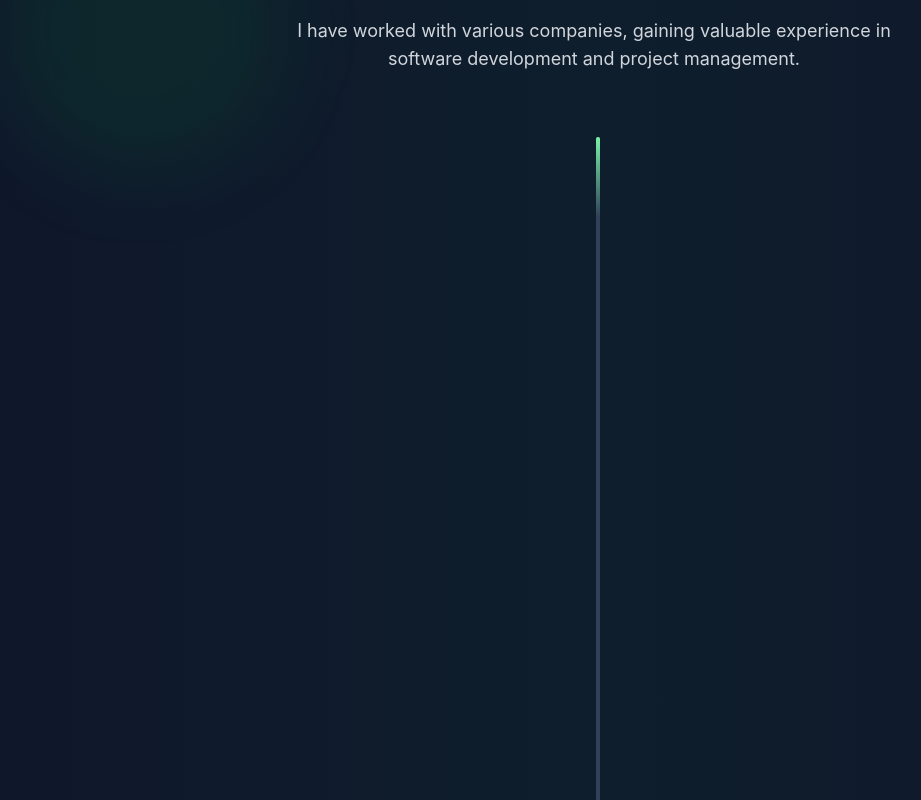
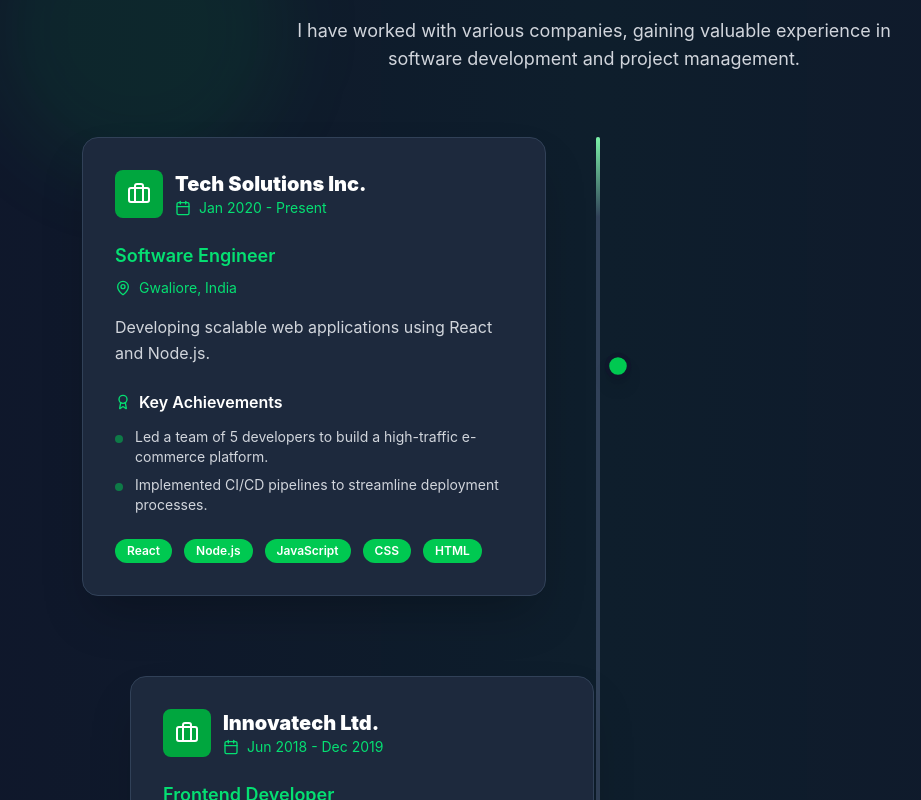
Before and after one commit to panditpavan44/Portfolio-website, a React (Vite) app in the folder portofilio-website/: page / in a window 1280 px wide. Shown: the part 4380-5180 px from the top of the page, without its empty margins (46-967 px from the left). Built offline with nearby package versions, Linux system fonts and the light colour scheme.

Commit message:
finish experience page but one problem

```diff
--- a/portofilio-website/src/component/Experience.jsx
+++ b/portofilio-website/src/component/Experience.jsx
@@ -1,9 +1,33 @@
 import { Award, Briefcase, Calendar, MapPin } from "lucide-react";
-import React, { useState } from "react";
+import React, { useEffect, useState } from "react";
 
 function Experience() {
   const [visisbleItems, setVisibleItems] = useState([]);
-  const [tomelineVisible, setTimelineVisible] = useState(false);
+  const [timelineVisible, setTimelineVisible] = useState(false);
+  useEffect(() => {
+    const observer = new IntersectionObserver(
+      (entries) => {
+        entries.forEach((entry) => {
+          if (entry.isIntersecting) {
+            if (entry.target.classList.contains("timeline-line")) {
+              setTimelineVisible(true);
+            } else {
+              const index = parseInt(entry.target.dataset.index);
+              setVisibleItems((prev) => [...new Set([...prev, index])]);
+            }
+          }
+        });
+      },
+      {
+        threshold: 0.3,
+      }
+    );
+    const timelineElement = document.querySelector(".timeline-item");
+    const experienceItems = document.querySelectorAll(".experience-item");
+    if (timelineElement) observer.observe(timelineElement);
+    experienceItems.forEach((item) => observer.observe(item));
+    return () => observer.disconnect();
+  }, []);
 
   const experiences = [
     {
@@ -78,7 +102,7 @@ function Experience() {
           <div className="relative">
             {/* Animate timeline */}
             <div
-              className="absolute left-8 md:left-1/2 transform md:translate-x-1/2 w-1 h-full bg-slate-700 rounded-full
+              className="timeline-line absolute left-8 md:left-1/2 transform md:translate-x-1/2 w-1 h-full bg-slate-700 rounded-full
                 overflow-hidden"
             >
               <div
@@ -92,7 +116,7 @@ function Experience() {
               return (
                 <div
                   key={index}
-                  className={`relative flex items-center mb-20 ${
+                  className={`experience-item relative flex items-center mb-20 ${
                     index % 2 === 0 ? "md:flex-row" : "md-flex-row-reverse "
                   } transition-all duration-1000  ${
                     visisbleItems.includes(index)
@@ -122,7 +146,7 @@ function Experience() {
                   {/* content card */}
                   <div
                     className={`ml-20 md:ml-0 md:w-1/2 ${
-                      index % 2 === 0 ? "md-pr-12" : "md-pl-12"
+                      index % 2 === 0 ? "md:pr-12" : "md:pl-12"
                     }`}
                   >
                     <div
@@ -183,18 +207,43 @@ function Experience() {
                           Key Achievements
                         </h5>
                         <ul className="space-y-2">
-                          {exp.achievements.map((achv, index) => {
+                          {exp.achievements.map((achv, achindex) => {
                             return (
                               <li
-                                key={index}
+                                key={achindex}
                                 className={`text-gray-300 text-sm flex items-start gap-3 group-hover:text-white
                             transition-all duration-300`}
+                                style={{
+                                  animationDelay: `${
+                                    index * 300 + achindex * 200 + 1500
+                                  }ms`,
+                                }}
                               >
+                                <span className="w-2 h-2 bg-green-500 rounded-full mt-2 flex-shrink-0 animate-pulse"></span>
                                 {achv}
                               </li>
                             );
                           })}
                         </ul>
+                      </div>
+                      {/* Skills */}
+                      <div className="flex flex-wrap gap-3">
+                        {exp.skills.map((skill, skillIndex) => {
+                          return (
+                            <span
+                              key={skillIndex}
+                              className="bg-green-500 text-white text-xs font-semibold px-3 py-1 rounded-full
+                            transition-all duration-300 hover:bg-green-400"
+                              style={{
+                                animationDelay: `${
+                                  index * 300 + skillIndex * 200 + 1800
+                                }ms`,
+                              }}
+                            >
+                              {skill}
+                            </span>
+                          );
+                        })}
                       </div>
                     </div>
                   </div>
```
